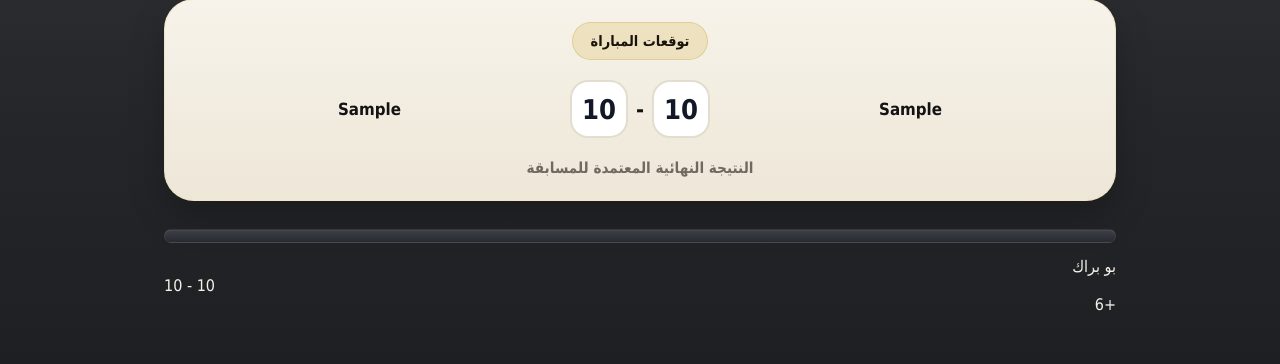
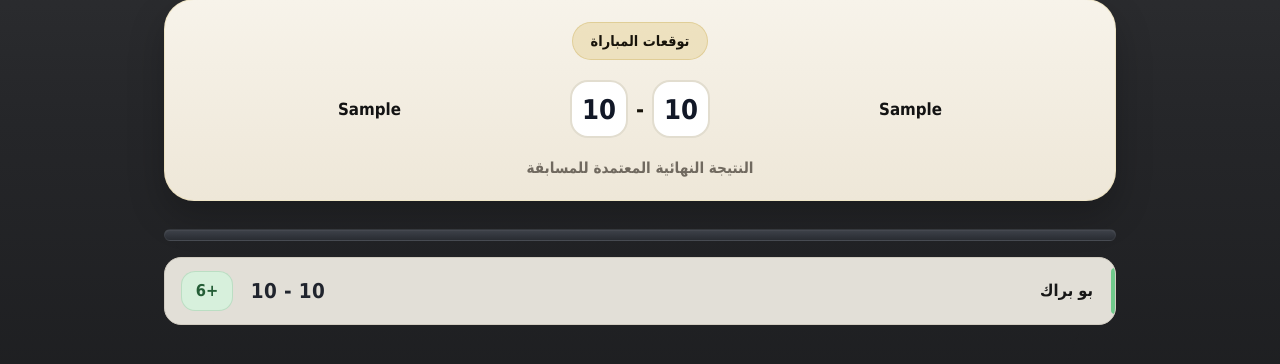
Before and after one commit to mcvals21/worldcup-predictions, a Flask app: page /match/1 in a window 1280 px wide. Shown: the part 236-600 px from the top of the page. Run offline with Flask 3, Linux system fonts and the light colour scheme; tables that the repository leaves empty hold one stand-in row (values such as "Sample post").

Commit message:
Update style.css

```diff
--- a/static/style.css
+++ b/static/style.css
@@ -2461,3 +2461,179 @@ html body .mv-prediction-item.is-wrong::before{
     font-size: 1.22rem !important;
   }
 }
+/* =====================================================
+   ref-sports-13
+   صفحة توقعات المشاركين - صفوف بسيطة فقط
+===================================================== */
+
+/* إلغاء الكرت الكبير المحيط بالقائمة */
+html body .mv-participants-section,
+html body .mv-predictions-card,
+html body .match-predictions-section{
+  background:transparent !important;
+  border:0 !important;
+  box-shadow:none !important;
+  padding:0 !important;
+  border-radius:0 !important;
+}
+
+/* إخفاء عنوان توقعات المشاركين القديم إن بقي */
+html body .mv-section-title,
+html body .match-predictions-title{
+  display:none !important;
+}
+
+/* فاصل داكن بسيط */
+html body .mv-soft-divider{
+  height:12px !important;
+  margin:10px 0 16px !important;
+  border-radius:999px !important;
+  background:linear-gradient(180deg,#3e424a,#292c32) !important;
+  border:1px solid rgba(255,255,255,.05) !important;
+}
+
+/* قائمة الصفوف */
+html body .mv-simple-predictions{
+  display:flex !important;
+  flex-direction:column !important;
+  gap:10px !important;
+}
+
+/* صف كل لاعب */
+html body .mv-simple-row{
+  position:relative !important;
+  direction:rtl !important;
+
+  display:grid !important;
+  grid-template-columns:1fr auto auto !important;
+  align-items:center !important;
+  gap:14px !important;
+
+  min-height:68px !important;
+  padding:13px 16px !important;
+  border-radius:17px !important;
+
+  background:#e2dfd7 !important;
+  border:1px solid #d0cbc0 !important;
+  box-shadow:none !important;
+  overflow:hidden !important;
+}
+
+/* شريط جانبي خفيف */
+html body .mv-simple-row::before{
+  content:"" !important;
+  position:absolute !important;
+  right:0 !important;
+  top:10px !important;
+  bottom:10px !important;
+  width:4px !important;
+  border-radius:999px 0 0 999px !important;
+  background:#8f949e !important;
+}
+
+html body .mv-simple-row.is-exact::before{
+  background:#70c98b !important;
+}
+
+html body .mv-simple-row.is-partial::before{
+  background:#d0b255 !important;
+}
+
+html body .mv-simple-row.is-wrong::before{
+  background:#d77777 !important;
+}
+
+/* الاسم */
+html body .mv-simple-name{
+  text-align:right !important;
+  color:#171717 !important;
+  font-size:1.02rem !important;
+  font-weight:1000 !important;
+  line-height:1.2 !important;
+  white-space:nowrap !important;
+  overflow:hidden !important;
+  text-overflow:ellipsis !important;
+  padding-right:6px !important;
+}
+
+/* النتيجة بالمنتصف بدون خلفية */
+html body .mv-simple-score{
+  min-width:82px !important;
+  text-align:center !important;
+  color:#20242d !important;
+  font-size:1.28rem !important;
+  font-weight:1000 !important;
+  line-height:1 !important;
+  letter-spacing:.4px !important;
+}
+
+/* النقاط */
+html body .mv-simple-points{
+  min-width:52px !important;
+  height:40px !important;
+  padding:0 10px !important;
+
+  display:inline-flex !important;
+  align-items:center !important;
+  justify-content:center !important;
+
+  border-radius:14px !important;
+  font-size:1.02rem !important;
+  font-weight:1000 !important;
+  line-height:1 !important;
+  border:1px solid rgba(0,0,0,.08) !important;
+}
+
+/* +3 أو +6 */
+html body .mv-simple-points.is-exact{
+  background:#d7f0dc !important;
+  color:#245d36 !important;
+  border-color:rgba(61,141,83,.18) !important;
+}
+
+/* +1 أو +2 */
+html body .mv-simple-points.is-partial{
+  background:#e7d79d !important;
+  color:#33280f !important;
+  border-color:rgba(167,131,37,.18) !important;
+}
+
+/* 0 */
+html body .mv-simple-points.is-wrong{
+  background:#f1d6d6 !important;
+  color:#9a3434 !important;
+  border-color:rgba(154,52,52,.14) !important;
+}
+
+/* بانتظار */
+html body .mv-simple-points.is-pending{
+  background:#d6d1c6 !important;
+  color:#5b574d !important;
+}
+
+/* الهاتف */
+@media (max-width:640px){
+  html body .mv-simple-row{
+    grid-template-columns:1fr auto auto !important;
+    gap:10px !important;
+    min-height:64px !important;
+    padding:12px 12px !important;
+    border-radius:16px !important;
+  }
+
+  html body .mv-simple-name{
+    font-size:.98rem !important;
+  }
+
+  html body .mv-simple-score{
+    min-width:70px !important;
+    font-size:1.16rem !important;
+  }
+
+  html body .mv-simple-points{
+    min-width:48px !important;
+    height:38px !important;
+    border-radius:13px !important;
+    font-size:1rem !important;
+  }
+}
```
